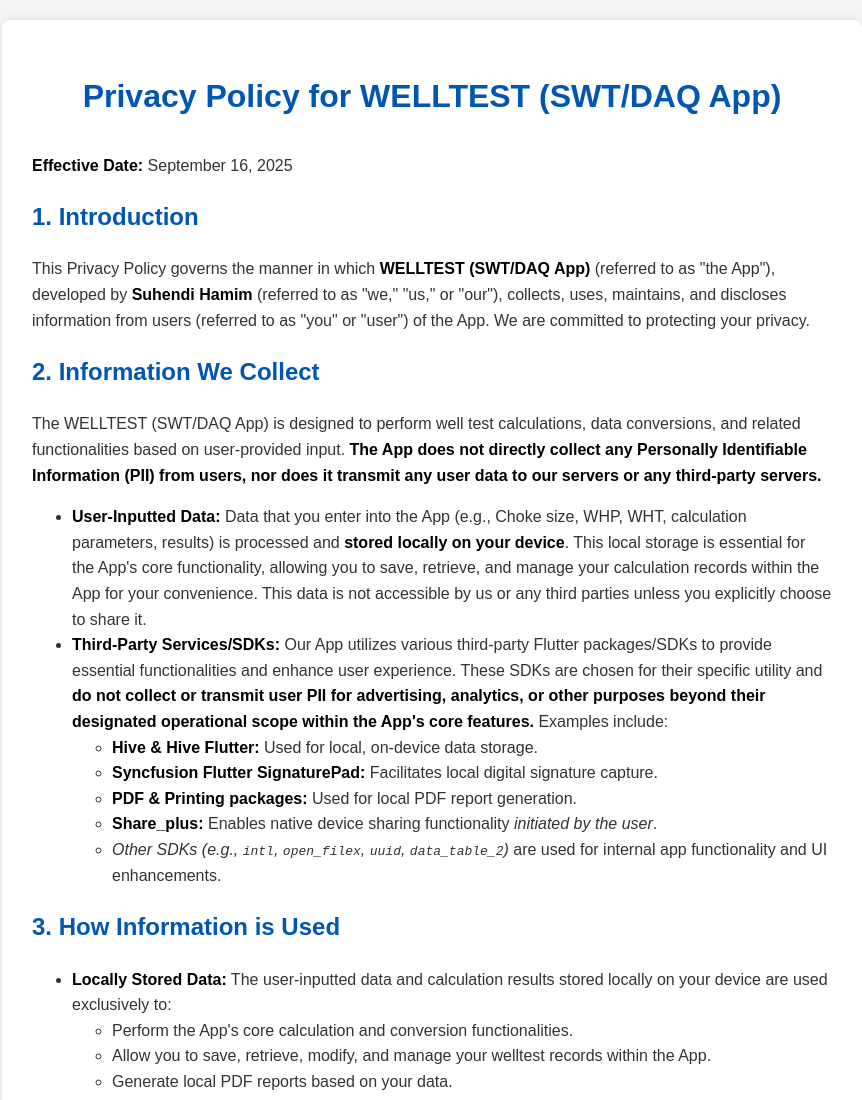
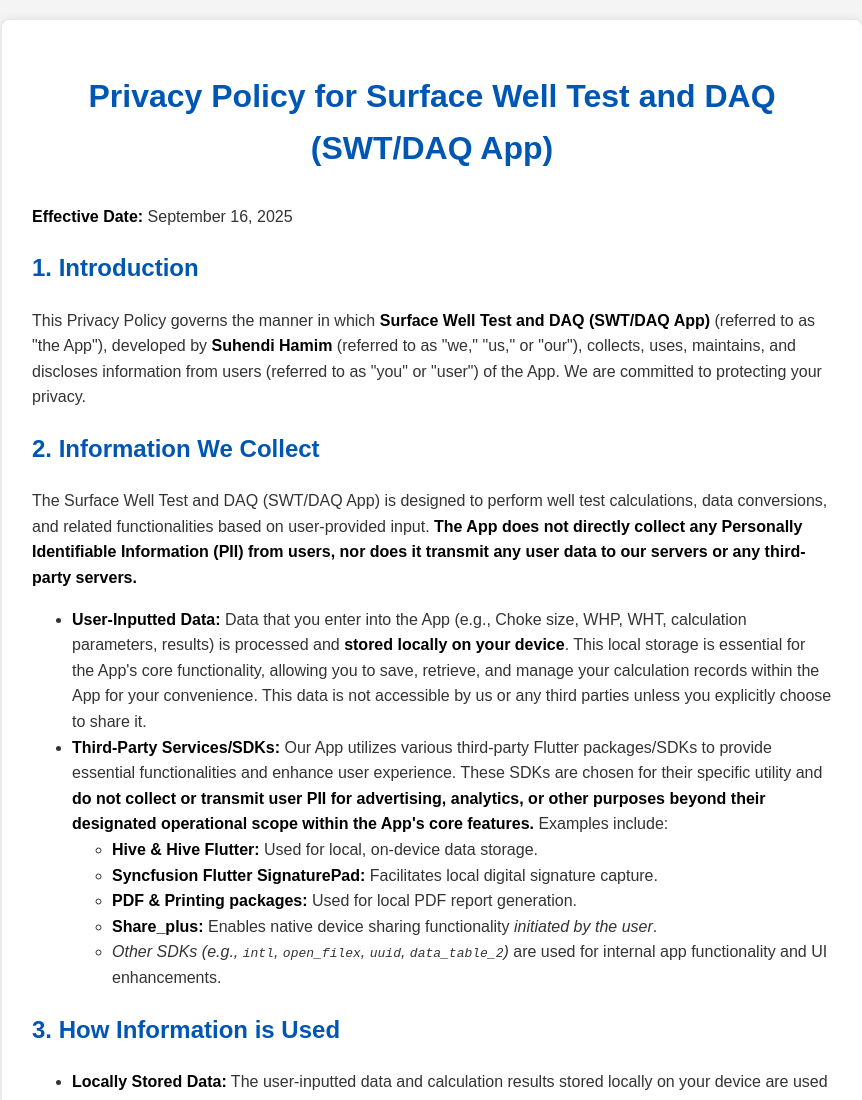
Before and after one commit to Ssuhendi2/SWTDAQ-privacy-policy, a plain HTML site: page index.html in a window 1280 px wide. Shown: the top 1100 px of the page, without its empty margins (208-1070 px from the left). Drawn offline with Linux system fonts and the light colour scheme.

Commit message:
Update index.html
change WELLTEST to Surface Well Test and DAQ (SWT/DAQ)

```diff
--- a/index.html
+++ b/index.html
@@ -3,7 +3,7 @@
 <head>
     <meta charset="UTF-8">
     <meta name="viewport" content="width=device-width, initial-scale=1.0">
-    <title>Privacy Policy for WELLTEST (SWT/DAQ App)</title>
+    <title>Privacy Policy for Surface Well Test and DAQ (SWT/DAQ App)</title>
     <style>
         body {
             font-family: Arial, sans-serif;
@@ -35,14 +35,14 @@
 </head>
 <body>
     <div class="container">
-        <h1>Privacy Policy for WELLTEST (SWT/DAQ App)</h1>
+        <h1>Privacy Policy for Surface Well Test and DAQ (SWT/DAQ App)</h1>
         <p><strong>Effective Date:</strong> September 16, 2025</p>
 
         <h2>1. Introduction</h2>
-        <p>This Privacy Policy governs the manner in which <strong>WELLTEST (SWT/DAQ App)</strong> (referred to as "the App"), developed by <strong>Suhendi Hamim</strong> (referred to as "we," "us," or "our"), collects, uses, maintains, and discloses information from users (referred to as "you" or "user") of the App. We are committed to protecting your privacy.</p>
+        <p>This Privacy Policy governs the manner in which <strong>Surface Well Test and DAQ (SWT/DAQ App)</strong> (referred to as "the App"), developed by <strong>Suhendi Hamim</strong> (referred to as "we," "us," or "our"), collects, uses, maintains, and discloses information from users (referred to as "you" or "user") of the App. We are committed to protecting your privacy.</p>
 
         <h2>2. Information We Collect</h2>
-        <p>The WELLTEST (SWT/DAQ App) is designed to perform well test calculations, data conversions, and related functionalities based on user-provided input. <strong>The App does not directly collect any Personally Identifiable Information (PII) from users, nor does it transmit any user data to our servers or any third-party servers.</strong></p>
+        <p>The Surface Well Test and DAQ (SWT/DAQ App) is designed to perform well test calculations, data conversions, and related functionalities based on user-provided input. <strong>The App does not directly collect any Personally Identifiable Information (PII) from users, nor does it transmit any user data to our servers or any third-party servers.</strong></p>
 
         <ul>
             <li><strong>User-Inputted Data:</strong> Data that you enter into the App (e.g., Choke size, WHP, WHT, calculation parameters, results) is processed and <strong>stored locally on your device</strong>. This local storage is essential for the App's core functionality, allowing you to save, retrieve, and manage your calculation records within the App for your convenience. This data is not accessible by us or any third parties unless you explicitly choose to share it.</li>
```
